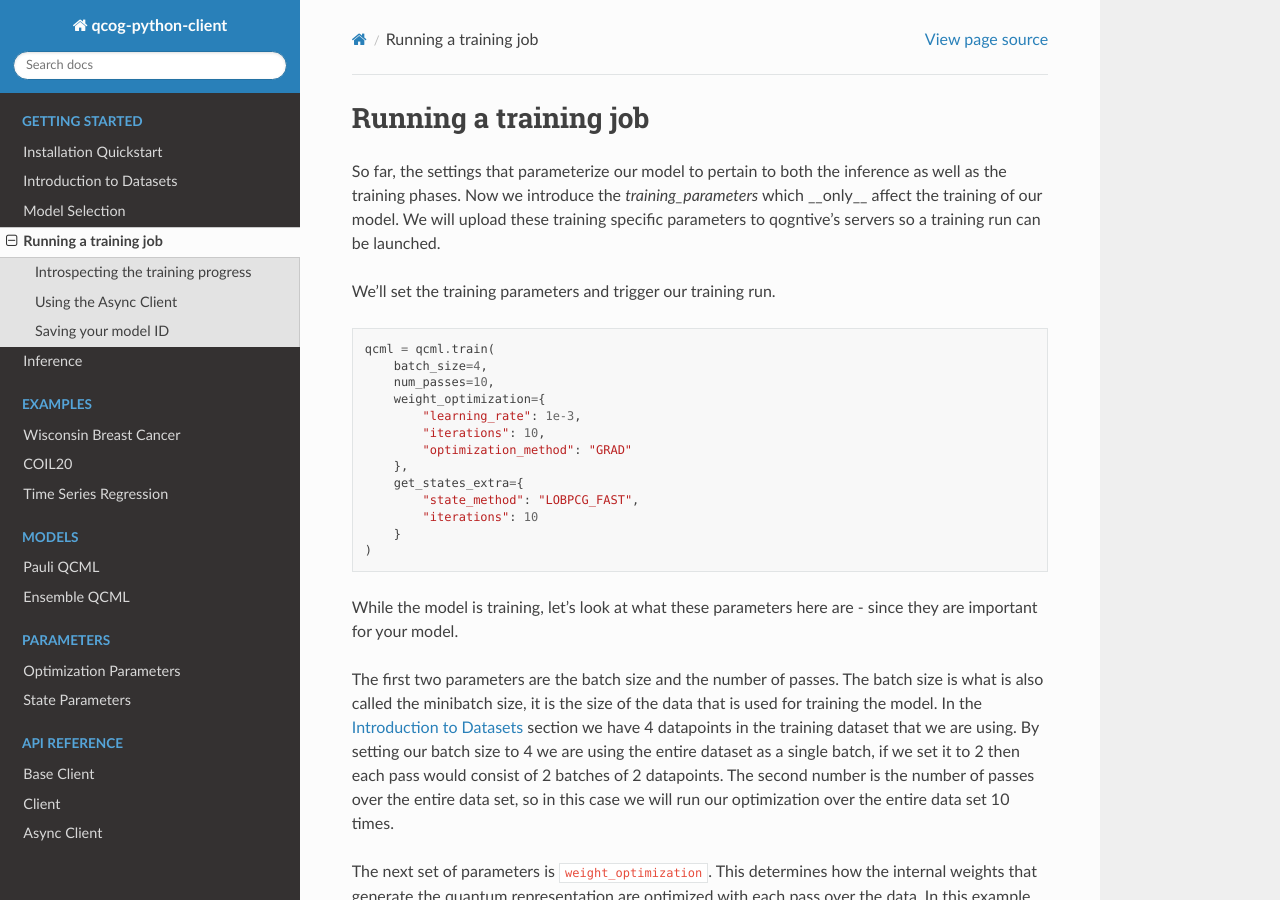
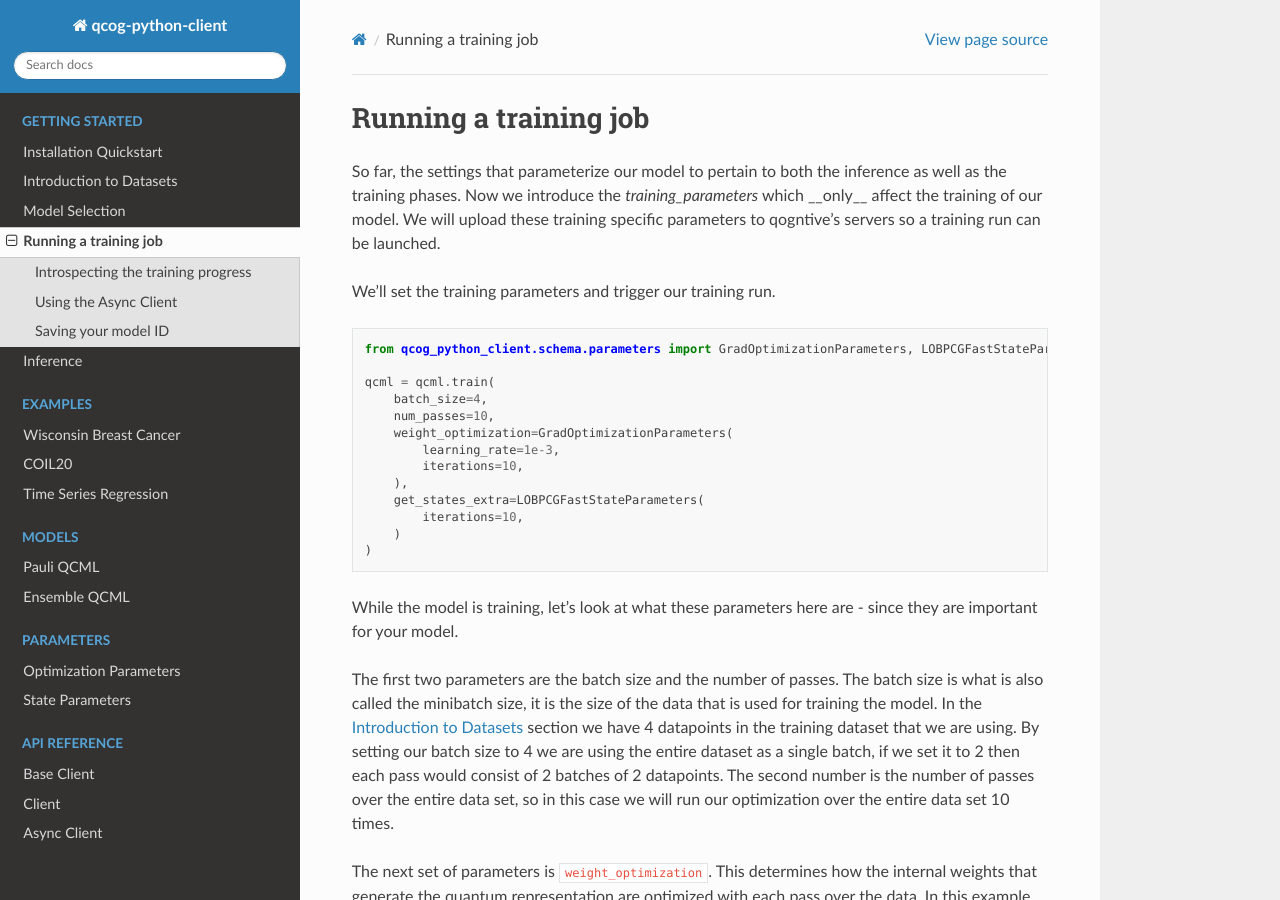
Before and after one commit to qognitive/qcog-python-client, a Sphinx documentation site: the page built from docs/tutorial/training.rst, in a window 1280 px wide and 900 px high. Built offline with Sphinx 7.4.7 and the Read the Docs theme 2.0.0, drawn with Linux system fonts in a browser that asks for light colours.

Commit message:
update docs (#30)

```diff
--- a/docs/tutorial/inference.rst
+++ b/docs/tutorial/inference.rst
@@ -23,10 +23,12 @@ Now we will construct some inference parameters that will determine how the mode
 
 .. code:: python
 
-    parameters = {
+    from qcog_python_client.schema.parameters import LOBPCGFastStateParameters
+
+    parameters = LOBPCGFastStateParameters(
         "state_method": "LOBPCG_FAST",
         "iterations": 5
-    }
+    )
 
 Finally we execute an inference call against our trained model, providing the forecast data and the parameters.
 
--- a/docs/tutorial/training.rst
+++ b/docs/tutorial/training.rst
@@ -7,18 +7,18 @@ We'll set the training parameters and trigger our training run.
 
 .. code-block:: python
 
+    from qcog_python_client.schema.parameters import GradOptimizationParameters, LOBPCGFastStateParameters
+
     qcml = qcml.train(
         batch_size=4,
         num_passes=10,
-        weight_optimization={
-            "learning_rate": 1e-3,
-            "iterations": 10,
-            "optimization_method": "GRAD"
-        },
-        get_states_extra={
-            "state_method": "LOBPCG_FAST",
-            "iterations": 10
-        }
+        weight_optimization=GradOptimizationParameters(
+            learning_rate=1e-3,
+            iterations=10,
+        ),
+        get_states_extra=LOBPCGFastStateParameters(
+            iterations=10,
+        )
     )
 
 While the model is training, let's look at what these parameters here are - since they are important for your model.
```
